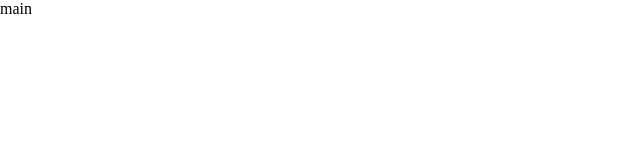
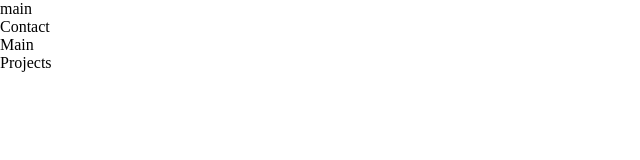
Before and after one commit to kikim1025/Portfolio, a React (Create React App) app in the folder client/: page / in a window 1280 px wide. Shown: the top 160 px of the page, without its empty margins (0-640 px from the left). Built offline with nearby package versions, Linux system fonts and the light colour scheme.

Commit message:
added tab menu functionality

```diff
--- a/client/src/components/presentational/Tab.js
+++ b/client/src/components/presentational/Tab.js
@@ -2,18 +2,19 @@ import React from 'react';
 import TabMain from './tab-main/TabMain';
 import TabProjects from './tab-projects/TabProjects';
 import TabContact from './tab-contact/TabContact';
+import TabMenu from './tabmenu/TabMenu';
 import { TAB_MAIN, TAB_PROJECTS, TAB_CONTACT } from '../../constants/constants';
 
 // Presentational helper function to selectively present tabs
 // Refreshes tabs each time in current specification
-const tabSelector = (props) => {
-    switch (props.currTab) {
+const tabSelector = (currTab) => {
+    switch (currTab) {
         case TAB_MAIN:
-            return <TabMain changeTab={props.changeTab} />
+            return <TabMain />
         case TAB_PROJECTS:
-            return <TabProjects changeTab={props.changeTab} />
+            return <TabProjects />
         case TAB_CONTACT:
-            return <TabContact changeTab={props.changeTab} />
+            return <TabContact />
         default:
             return <div>ERROR RETRIEVING TAB DATA</div>
     };
@@ -22,8 +23,9 @@ const tabSelector = (props) => {
 const Tab = (props) => (
     <article id='tab'>
         {
-            tabSelector(props)
+            tabSelector(props.currTab)
         }
+        <TabMenu currTab={props.currTab} changeTab={props.changeTab} />
     </article>
 );
 
--- a/client/src/components/presentational/tabmenu/TabButton.js
+++ b/client/src/components/presentational/tabmenu/TabButton.js
@@ -1,9 +1,8 @@
 import React from 'react';
 
 const TabButton = (props) => (
-    <div className=
-        {props.tabName}
-        onClick={() => props.changeTab(props.constName)}
+    <div className={'button '+ props.dir}
+        onClick={() => props.changeTab(props.des)}
     >
         {props.name}
     </div>
--- a/client/src/components/presentational/tabmenu/TabMenu.js
+++ b/client/src/components/presentational/tabmenu/TabMenu.js
@@ -1,9 +1,38 @@
 import React from 'react';
+import TabButton from './TabButton';
 import { TAB_MAIN, TAB_PROJECTS, TAB_CONTACT} from '../../../constants/constants';
 
-const TabMenu = () => (
+// Presentational helper function to change tabmenu
+const tabMenuSelector = (currTab, changeTab) => {
+    switch (currTab) {
+        case TAB_MAIN:
+            return  <div>
+                        <TabButton dir='left' name='Contact' des={TAB_CONTACT} changeTab={changeTab} />
+                        <div id='tab-menu__currTab'>Main</div>
+                        <TabButton dir='right' name='Projects' des={TAB_PROJECTS} changeTab={changeTab} />
+                    </div>
+        case TAB_PROJECTS:
+            return  <div>
+                        <TabButton dir='left' name='Main' des={TAB_MAIN} changeTab={changeTab} />
+                        <div id='tab-menu__currTab'>Projects</div>
+                        <TabButton dir='right' name='Contact' des={TAB_CONTACT} changeTab={changeTab} />
+                    </div>
+        case TAB_CONTACT:
+            return  <div>
+                        <TabButton dir='left' name='Projects' des={TAB_PROJECTS} changeTab={changeTab} />
+                        <div id='tab-menu__currTab'>Contact</div>
+                        <TabButton dir='right' name='Main' des={TAB_MAIN} changeTab={changeTab} />
+                    </div>
+        default:
+            return <div>ERROR RETRIEVING TAB DATA</div>
+    };
+};
+
+const TabMenu = (props) => (
     <nav id='tab-menu'>
-        tab menu
+        {
+            tabMenuSelector(props.currTab, props.changeTab)
+        }
     </nav>
 );
 
```
